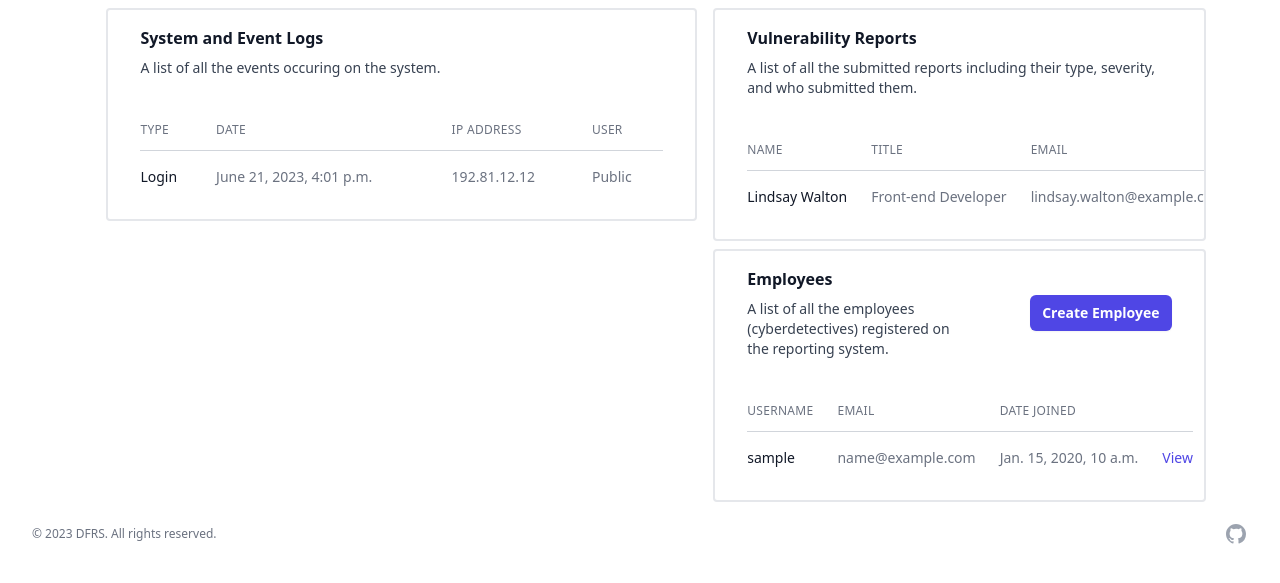
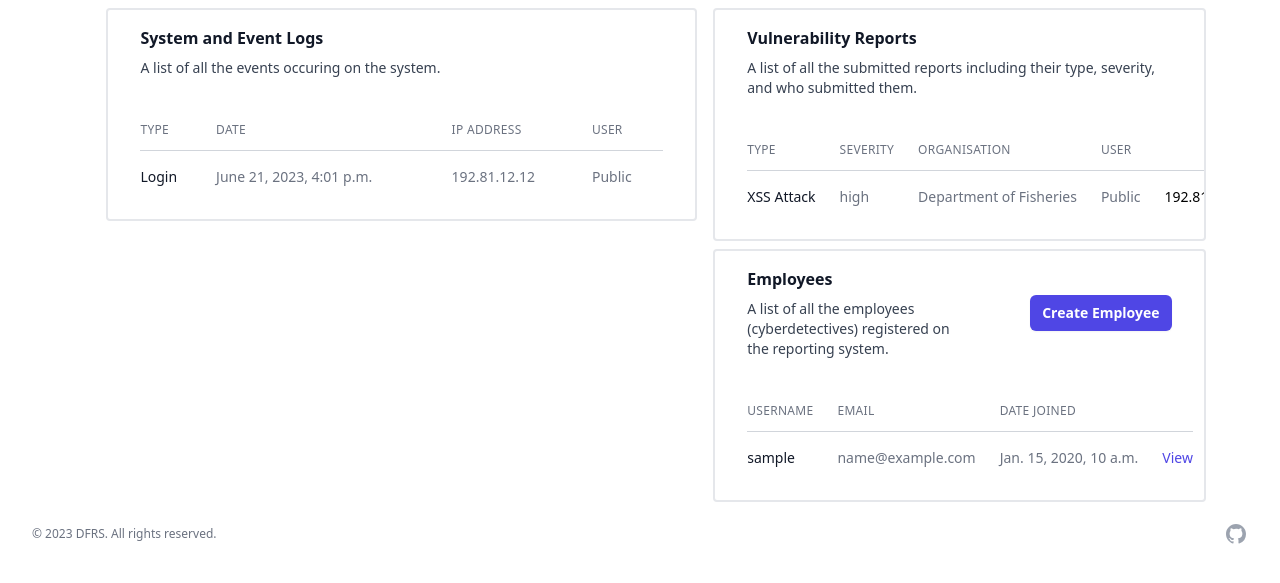
Before and after one commit to nkosi-tauro/dfrs_domain, a Django app: page /dfrsadmin in a window 1280 px wide. Shown: the part 64-647 px from the top of the page. Run offline with Django 4.2, Linux system fonts and the light colour scheme; tables that the repository leaves empty hold one stand-in row (values such as "Sample post"); some libraries are stand-ins or nearby versions.

Commit message:
chore(templates): added dummy reports table

```diff
--- a/templates/adminview/reports.html
+++ b/templates/adminview/reports.html
@@ -15,30 +15,27 @@
             <tr>
               <th scope="col"
                   class="py-3 pl-4 pr-3 text-left text-xs font-medium uppercase tracking-wide text-gray-500 sm:pl-0">
-                Name
+                Type
               </th>
               <th scope="col"
-                  class="px-3 py-3 text-left text-xs font-medium uppercase tracking-wide text-gray-500">Title</th>
+                  class="px-3 py-3 text-left text-xs font-medium uppercase tracking-wide text-gray-500">Severity</th>
               <th scope="col"
-                  class="px-3 py-3 text-left text-xs font-medium uppercase tracking-wide text-gray-500">Email</th>
+                  class="px-3 py-3 text-left text-xs font-medium uppercase tracking-wide text-gray-500">Organisation</th>
               <th scope="col"
-                  class="px-3 py-3 text-left text-xs font-medium uppercase tracking-wide text-gray-500">Role</th>
+                  class="px-3 py-3 text-left text-xs font-medium uppercase tracking-wide text-gray-500">User</th>
               <th scope="col" class="relative py-3 pl-3 pr-4 sm:pr-0">
-                <span class="sr-only">Edit</span>
+                <span class="sr-only">IP Address</span>
               </th>
             </tr>
           </thead>
           <tbody class="divide-y divide-gray-200 bg-white">
             <tr>
-              <td class="whitespace-nowrap py-4 pl-4 pr-3 text-sm font-medium text-gray-900 sm:pl-0">Lindsay Walton</td>
-              <td class="whitespace-nowrap px-3 py-4 text-sm text-gray-500">Front-end Developer</td>
-              <td class="whitespace-nowrap px-3 py-4 text-sm text-gray-500">lindsay.walton@example.com</td>
-              <td class="whitespace-nowrap px-3 py-4 text-sm text-gray-500">Member</td>
-              <td class="relative whitespace-nowrap py-4 pl-3 pr-4 text-right text-sm font-medium sm:pr-0">
-                <a href="#" class="text-indigo-600 hover:text-indigo-900">Edit<span class="sr-only">, Lindsay Walton</span></a>
-              </td>
+              <td class="whitespace-nowrap py-4 pl-4 pr-3 text-sm font-medium text-gray-900 sm:pl-0">XSS Attack</td>
+              <td class="whitespace-nowrap px-3 py-4 text-sm text-gray-500">high</td>
+              <td class="whitespace-nowrap px-3 py-4 text-sm text-gray-500">Department of Fisheries</td>
+              <td class="whitespace-nowrap px-3 py-4 text-sm text-gray-500">Public</td>
+              <td class="relative whitespace-nowrap py-4 pl-3 pr-4 text-right text-sm font-medium sm:pr-0">192.81.12.12</td>
             </tr>
-            <!-- More people... -->
           </tbody>
         </table>
       </div>
```
